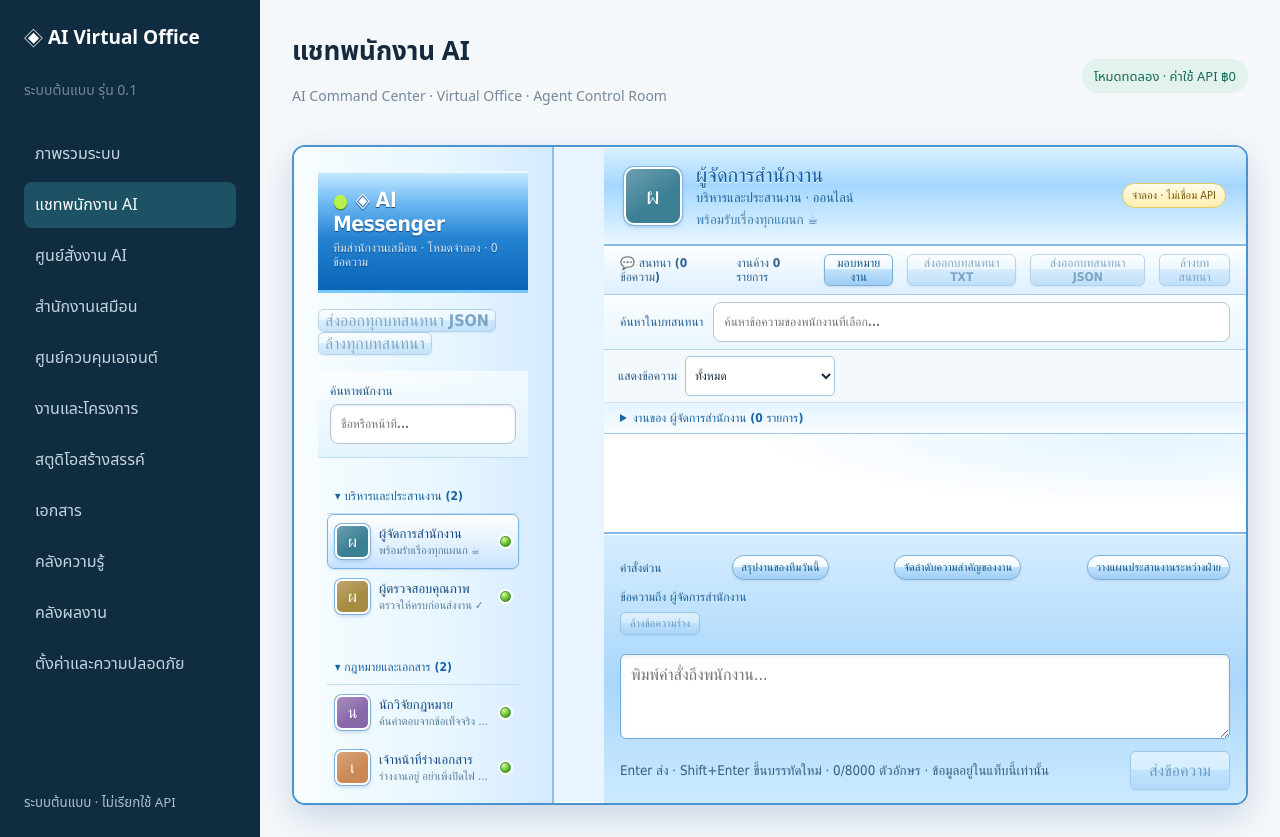
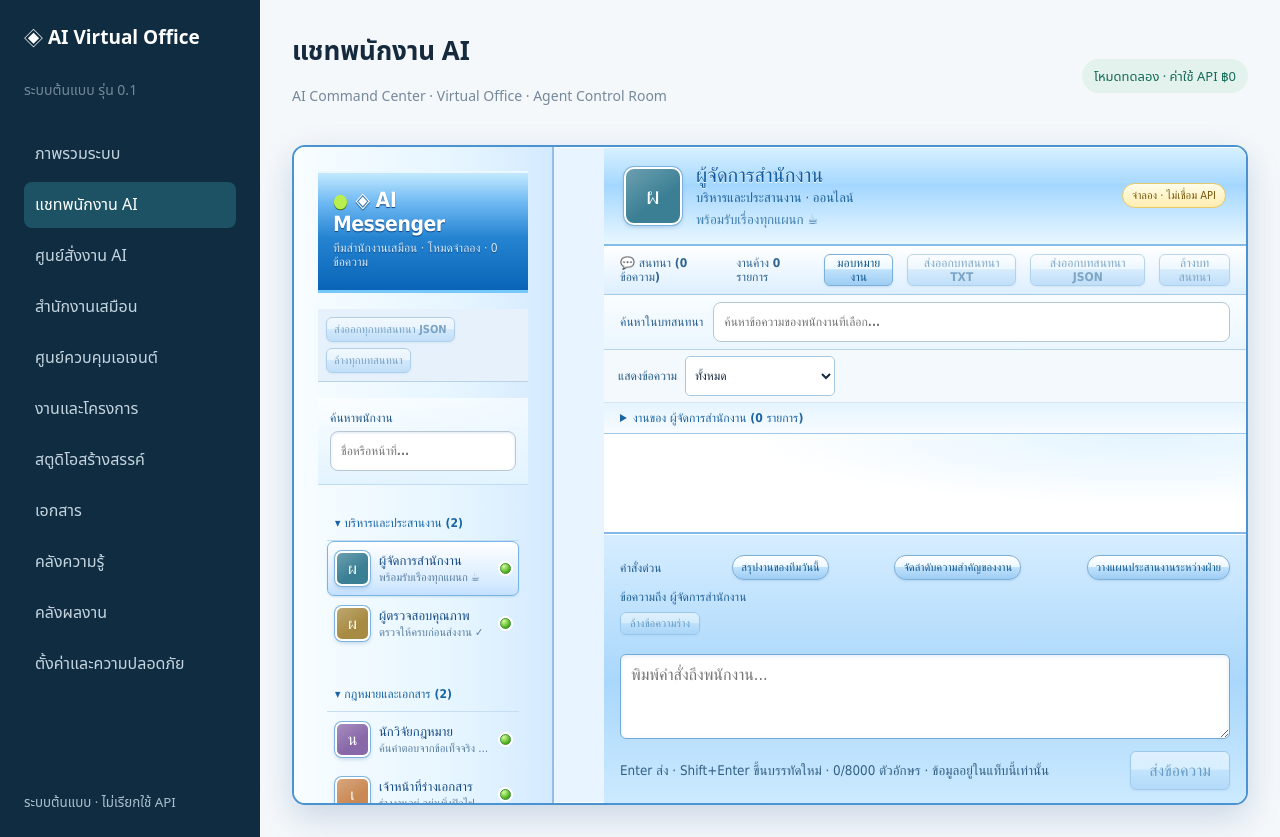
Before and after one commit to lnwlawyer/ai-virtual-office, a React (Vite) app: page / in a window 1280 px wide. Both pictures are taken after a click on the button "แชทพนักงาน AI". Built offline with nearby package versions, Linux system fonts and the light colour scheme; no server answers.

Commit message:
style: all-chat export and destructive confirmation

```diff
--- a/src/messenger-dashboard.css
+++ b/src/messenger-dashboard.css
@@ -68,3 +68,5 @@
 .msn-message-filter{display:flex;gap:8px;align-items:center;padding:6px 14px;background:#f4f9fe;font-size:12px;color:#245a84;border-bottom:1px solid #d4e4f1}.msn-message-filter select{min-width:150px;padding:5px;border:1px solid #a7c7e1;border-radius:5px;background:#fff}.msn-clear-draft{align-self:flex-start;font-size:11px;margin:3px 0 7px;padding:4px 9px}
 
 .msn-reset-search{align-self:flex-start;margin:5px 14px;padding:4px 10px;font-size:11px}.msn-reset-search:focus-visible{outline:3px solid #f4bf3b}
+
+.msn-roster-tools{display:flex;flex-wrap:wrap;gap:6px;padding:8px;background:#e6f1fc;border-bottom:1px solid #bad2e8}.msn-roster-tools button{font-size:11px;padding:5px 7px}.msn-roster .msn-clear-confirm{display:flex;flex-wrap:wrap;gap:5px;padding:8px;font-size:12px;background:#fff6e7;border-bottom:1px solid #ebcb9e}
```
